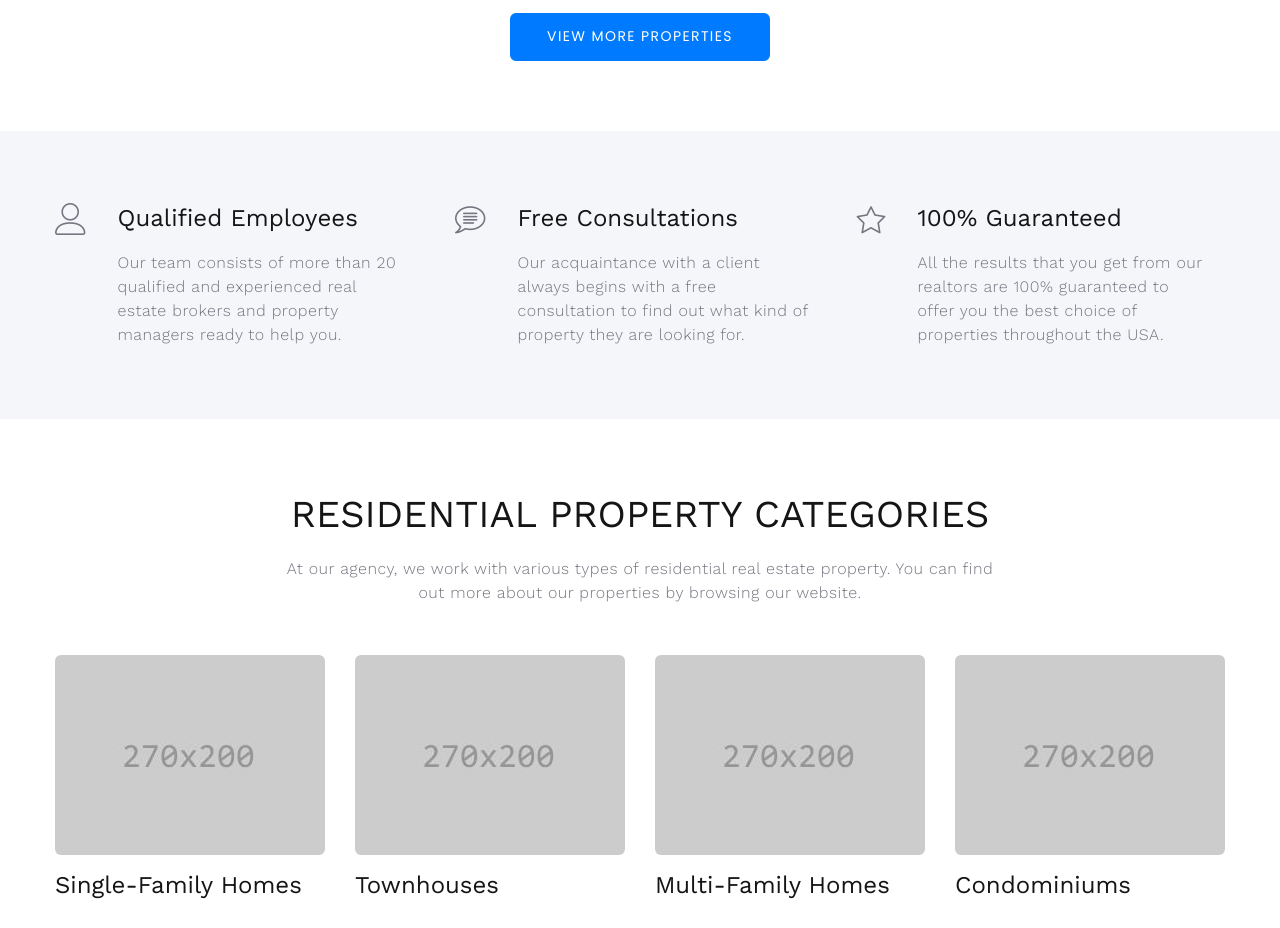
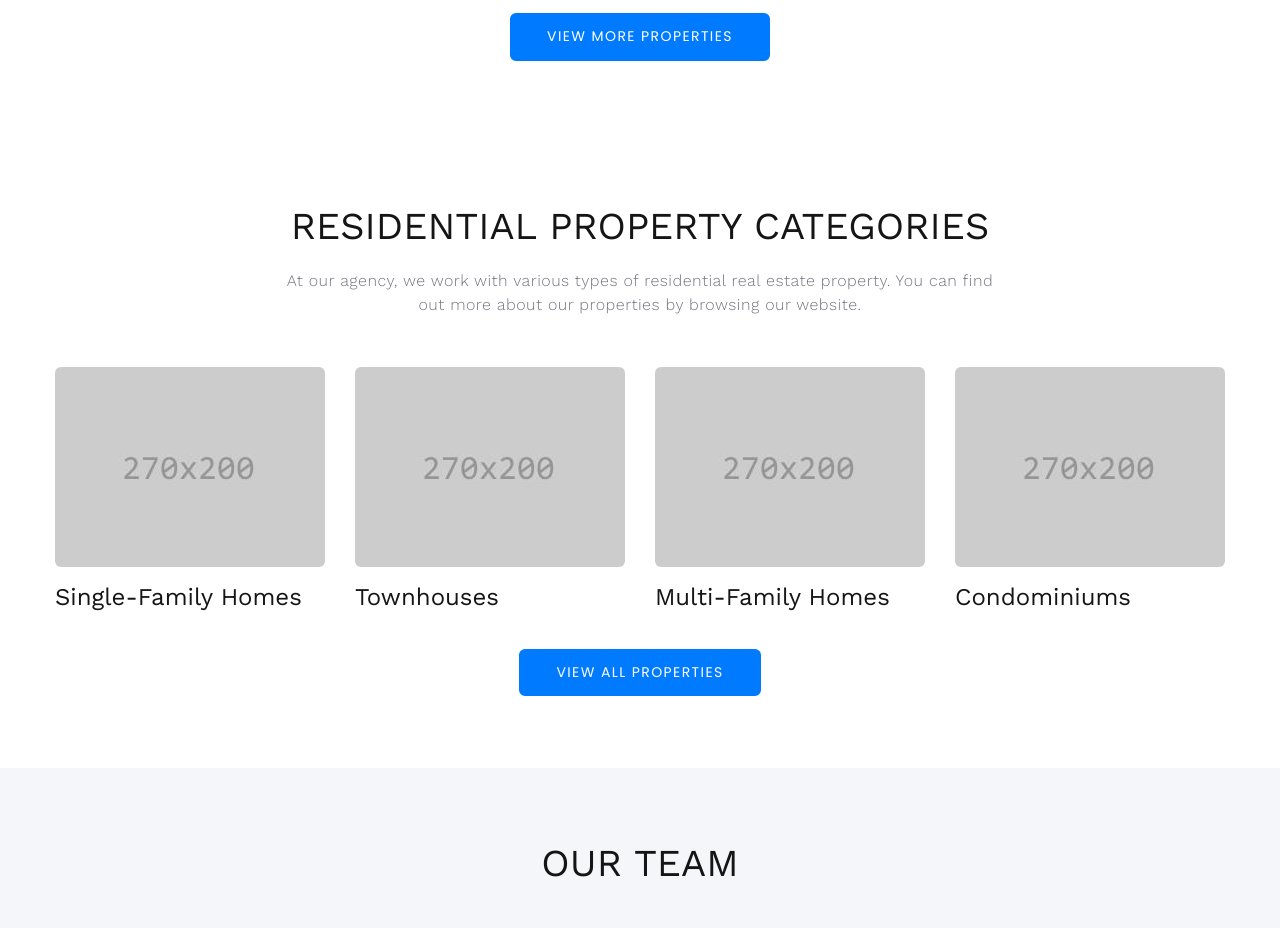
Before and after one commit to sarieco/comando2.0, a plain HTML site: page index.html in a window 1280 px wide. Shown: the part 1780-2708 px from the top of the page. Drawn offline with nearby package versions, Linux system fonts and the light colour scheme.

Commit message:
borrado una section

```diff
--- a/index.html
+++ b/index.html
@@ -194,45 +194,7 @@
         </div>
       </div>
     </section>
-    <section class="section novi-background section-lg bg-gray-100">
-      <div class="container">
-        <div class="row row-30">
-          <div class="col-sm-6 col-lg-4 wow-outer">
-            <!-- Box Minimal-->
-            <article class="box-minimal">
-              <div class="box-chloe__icon novi-icon linearicons-user wow fadeIn"></div>
-              <div class="box-minimal-main wow-outer">
-                <h4 class="box-minimal-title wow slideInDown">Qualified Employees</h4>
-                <p class="wow fadeInUpSmall">Our team consists of more than 20 qualified and experienced real estate
-                  brokers and property managers ready to help you.</p>
-              </div>
-            </article>
-          </div>
-          <div class="col-sm-6 col-lg-4 wow-outer">
-            <!-- Box Minimal-->
-            <article class="box-minimal">
-              <div class="box-chloe__icon novi-icon linearicons-bubble-text wow fadeIn" data-wow-delay=".1s"></div>
-              <div class="box-minimal-main wow-outer">
-                <h4 class="box-minimal-title wow slideInDown" data-wow-delay=".1s">Free Consultations</h4>
-                <p class="wow fadeInUpSmall" data-wow-delay=".1s">Our acquaintance with a client always begins with a
-                  free consultation to find out what kind of property they are looking for.</p>
-              </div>
-            </article>
-          </div>
-          <div class="col-sm-6 col-lg-4 wow-outer">
-            <!-- Box Minimal-->
-            <article class="box-minimal">
-              <div class="box-chloe__icon novi-icon linearicons-star wow fadeIn" data-wow-delay=".2s"></div>
-              <div class="box-minimal-main wow-outer">
-                <h4 class="box-minimal-title wow slideInDown" data-wow-delay=".2s">100% Guaranteed</h4>
-                <p class="wow fadeInUpSmall" data-wow-delay=".2s">All the results that you get from our realtors are
-                  100% guaranteed to offer you the best choice of properties throughout the USA.</p>
-              </div>
-            </article>
-          </div>
-        </div>
-      </div>
-    </section>
+
     <!-- Services-->
     <section class="section novi-background section-lg text-center">
       <div class="container">
```
